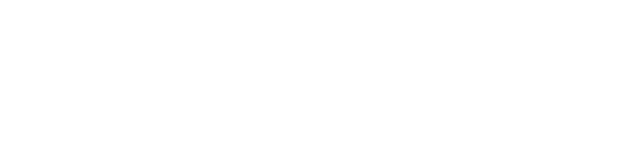
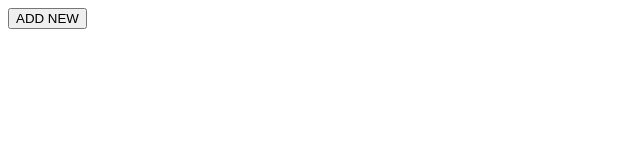
Before and after one commit to EgorPanichkin/lesson, a plain HTML site: page index.html in a window 1280 px wide. Shown: the whole page, without its empty margins (0-640 px from the left). Drawn offline with Linux system fonts and the light colour scheme.

Commit message:
new button

```diff
--- a/index.html
+++ b/index.html
@@ -6,6 +6,10 @@
     <meta name="viewport" content="width=device-width, initial-scale=1.0" />
     <title>Document</title>
   </head>
-  <body></body>
+  <body>
+    <div>
+      <button>ADD NEW</button>
+    </div>
+  </body>
   <script src="./script.js"></script>
 </html>
```
